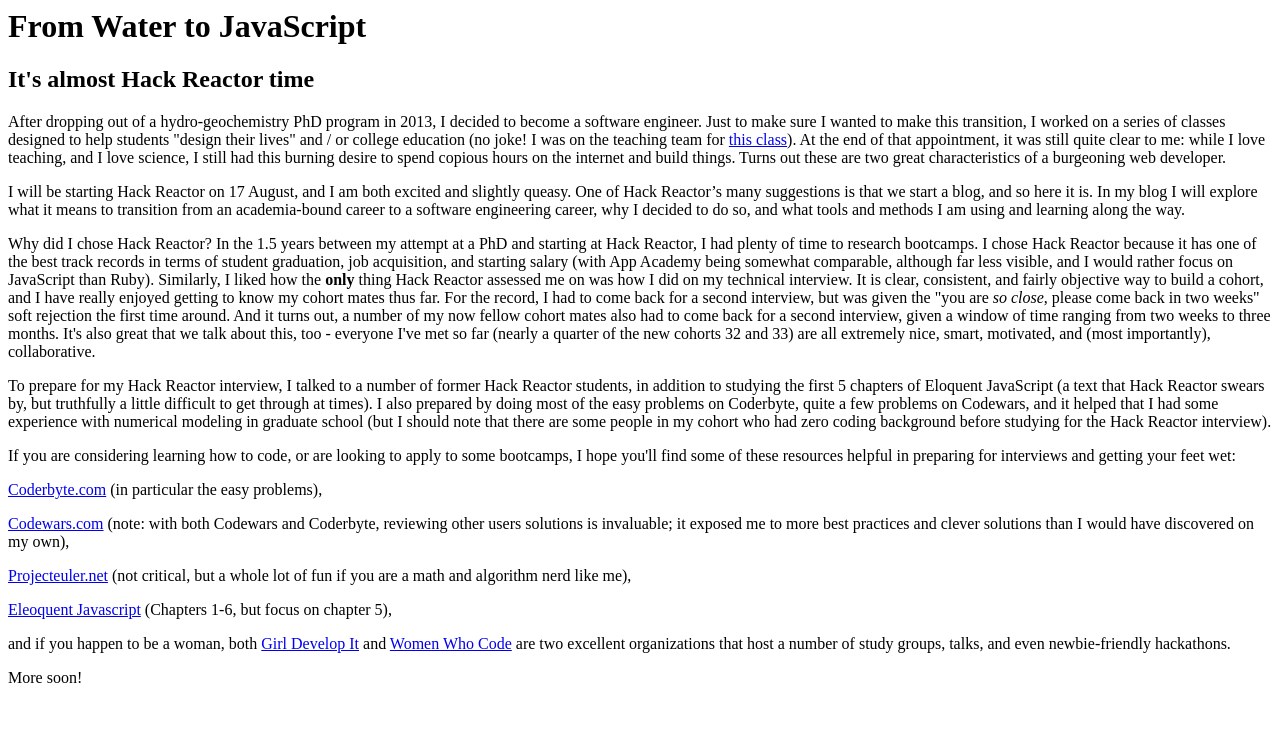
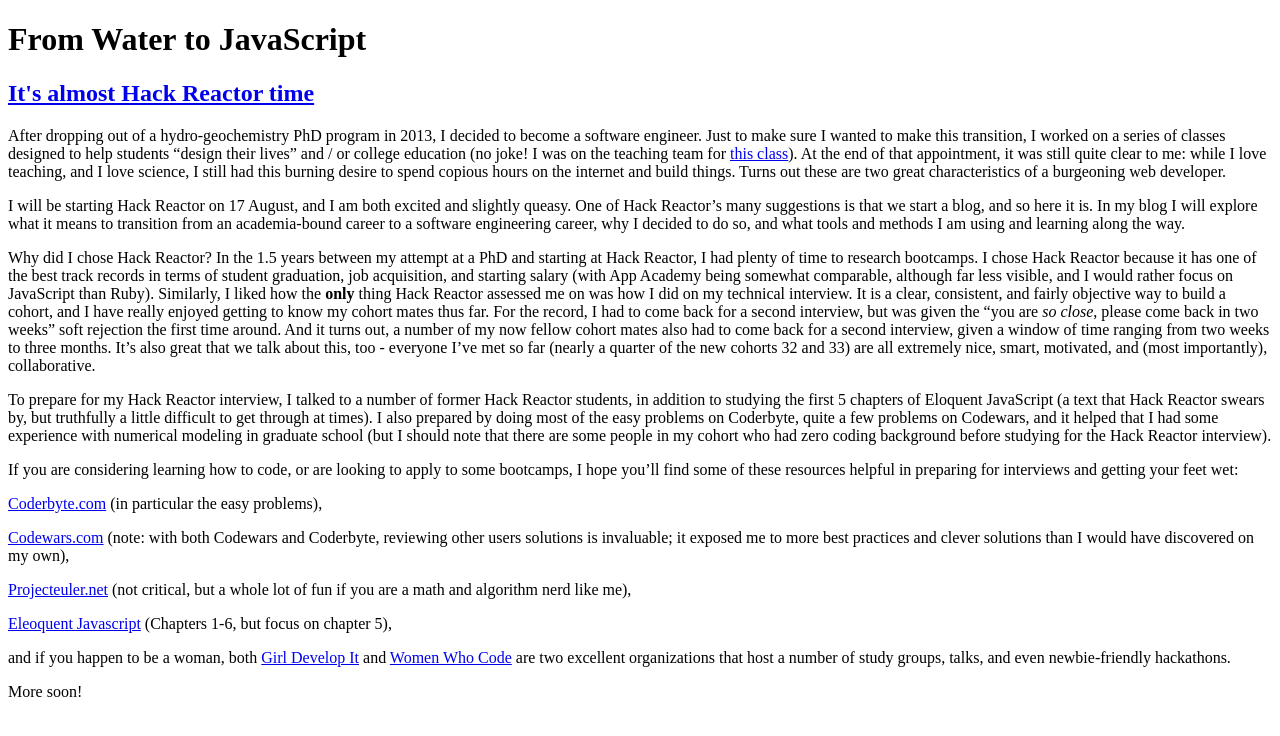
Before and after one commit to coldzonemt/coldzonemt.github.io, a Jekyll site: the page built from _posts/2015-08-05-It's-almost-Hack-Reactor-time.md, in a window 1280 px wide. Shown: the top 736 px of the page. Built offline with Jekyll 4.4.1, drawn with Linux system fonts in a browser that asks for light colours; Markdown is read by kramdown in place of the engine named in the settings.

Commit message:
fixed typos

```diff
--- a/_layouts/default.html
+++ b/_layouts/default.html
@@ -1,6 +1,6 @@
+<!DOCTYPE html>
 <html>
 <head>
-
   <link rel="stylesheet" href="css/main.css">
   <link href='http://fonts.googleapis.com/css?family=Open+Sans:400,600,400italic' rel='stylesheet' type='text/css'>
 <title>From H20 to JS</title>
--- a/_layouts/post.html
+++ b/_layouts/post.html
@@ -1,7 +1,7 @@
 ---
 layout: default
 ---
+<h2><a href="{{ page.url }}">{{ page.title }}</a></h2>
 
-<h2>{{ page.title }}</h2>
 
 {{ content }}
--- a/_posts/2015-08-05-It's-almost-Hack-Reactor-time.md
+++ b/_posts/2015-08-05-It's-almost-Hack-Reactor-time.md
@@ -3,7 +3,7 @@
 title: It's almost Hack Reactor time
 ---
 After dropping out of a hydro-geochemistry PhD program in 2013, I decided to become a software engineer. Just to make sure I wanted to make this transition,
-I worked on a series of classes designed to help students \"design their lives\" and / or college education (no joke! I was on the teaching team for [this class](http://www.fastcompany.com/3044043/most-creative-people/stanfords-most-popular-class-isnt-computer-science-its-something-much-m)). At the end of that appointment,
+I worked on a series of classes designed to help students "design their lives" and / or college education (no joke! I was on the teaching team for [this class](http://www.fastcompany.com/3044043/most-creative-people/stanfords-most-popular-class-isnt-computer-science-its-something-much-m)). At the end of that appointment,
 it was still quite clear to me: while I love teaching, and I love science, I still had this burning desire to spend copious hours on the
 internet and build things. Turns out these are two great characteristics of a burgeoning web developer.
 
@@ -14,15 +14,15 @@
 Why did I chose Hack Reactor? In the 1.5 years between my attempt at a PhD and starting at Hack Reactor, I had plenty
 of time to research bootcamps. I chose Hack Reactor because it has one of the best track records in terms of student graduation, job
 acquisition, and starting salary (with App Academy being somewhat comparable, although far less visible, and I would rather focus on
-JavaScript than Ruby). Similarly, I liked how the **only** thing Hack Reactor assessed me on was how I did on my technical interview. It is clear, consistent, and fairly objective way to build a cohort, and I have really enjoyed getting to know my cohort mates thus far.
-For the record, I had to come back for a second interview, but was given the \"you are *so close*, please come back in two weeks\" soft rejection the
+JavaScript than Ruby). Similarly, I liked how the **only** thing Hack Reactor assessed me on was how I did on my technical interview. It is a clear, consistent, and fairly objective way to build a cohort, and I have really enjoyed getting to know my cohort mates thus far.
+For the record, I had to come back for a second interview, but was given the "you are *so close*, please come back in two weeks" soft rejection the
 first time around. And it turns out, a number of my now fellow cohort mates also had to come back for a second interview, given a window of
-time ranging from two weeks to three months. It\'s also great that we talk about this, too - everyone I\'ve met so far (nearly a quarter of
+time ranging from two weeks to three months. It's also great that we talk about this, too - everyone I've met so far (nearly a quarter of
 the new cohorts 32 and 33) are all extremely nice, smart, motivated, and (most importantly), collaborative.
 
 To prepare for my Hack Reactor interview, I talked to a number of former Hack Reactor students, in addition to studying the first 5 chapters of Eloquent JavaScript (a text that Hack Reactor swears by, but truthfully a little difficult to get through at times). I also prepared by doing most of the easy problems on Coderbyte, quite a few problems on Codewars, and it helped that I had some experience with numerical modeling in graduate school (but I should note that there are some people in my cohort who had zero coding background before studying for the Hack Reactor interview).
 
-If you are considering learning how to code, or are looking to apply to some bootcamps, I hope you\'ll find some of these
+If you are considering learning how to code, or are looking to apply to some bootcamps, I hope you'll find some of these
 resources helpful in preparing for interviews and getting your feet wet:
 
 [Coderbyte.com](http://www.coderbyte.com/) (in particular the easy problems),
```
Also changed, not shown: README.md, about/index.html (added).
